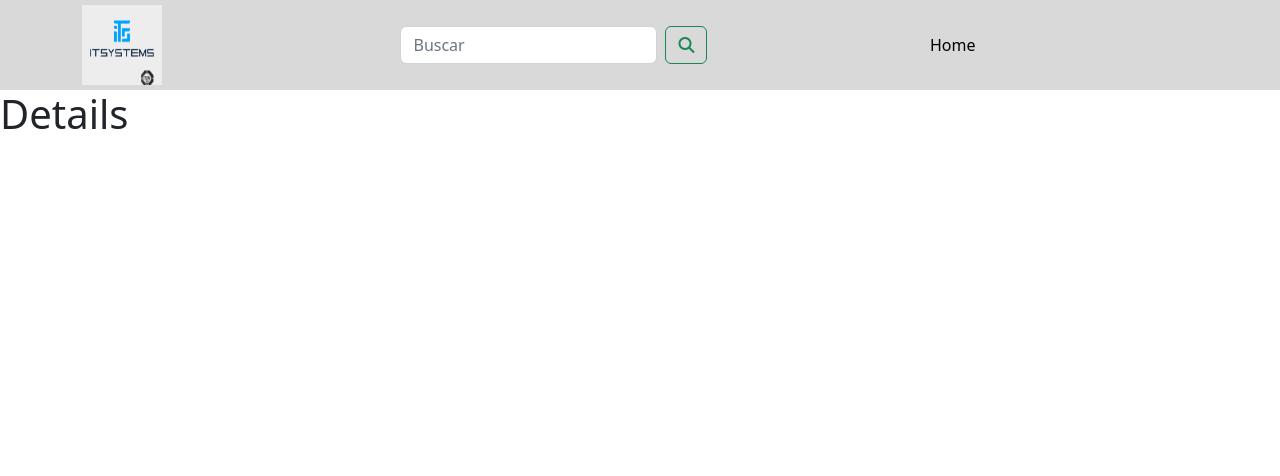
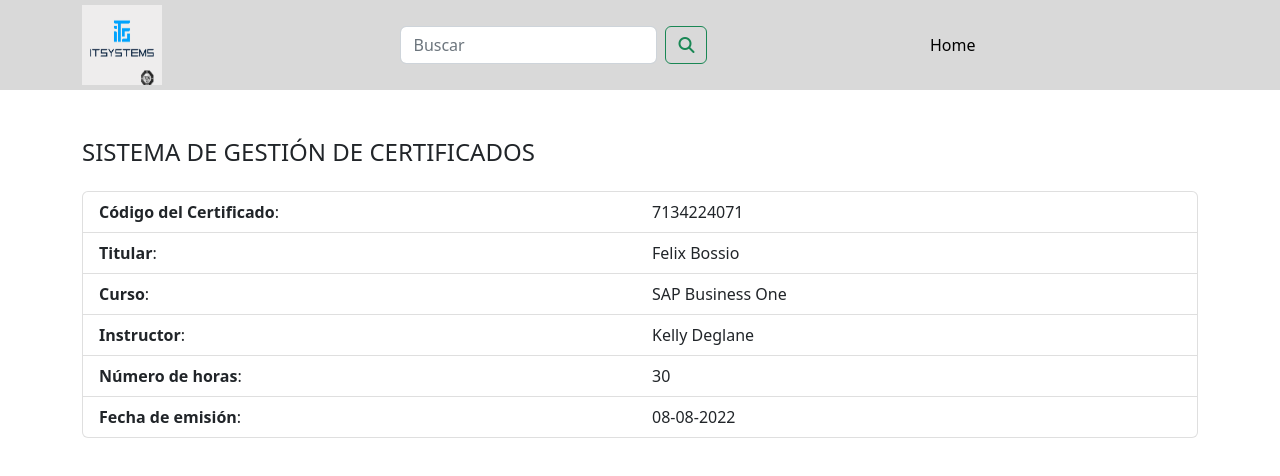
Before and after one commit to Fbossio/its-cert-ui, a React (Create React App) app: page /details/1 in a window 1280 px wide. Shown: the top 476 px of the page. Built offline with nearby package versions, Linux system fonts and the light colour scheme.

Commit message:
agregados detalles de certificado

```diff
--- /dev/null
+++ b/src/assets/css/listDetails.css
@@ -0,0 +1,3 @@
+.clave {
+    font-weight: bold;
+}
--- /dev/null
+++ b/src/components/ListDetails.js
@@ -0,0 +1,37 @@
+import React, { useState, useEffect } from "react";
+import Row from "react-bootstrap/Row";
+import Col from "react-bootstrap/Col";
+import ListGroup from "react-bootstrap/ListGroup";
+import certDetailMap from "../utils/listDetailsMap";
+import "../assets/css/listDetails.css";
+const data = require("../assets/data.json");
+
+const ListDetails = () => {
+  const [info, setInfo] = useState({});
+
+  useEffect(() => {
+    setInfo(data);
+    // eslint-disable-next-line react-hooks/exhaustive-deps
+  }, []);
+
+  const keys = Object.keys(info);
+
+  return (
+    <ListGroup>
+      {keys.map((x, idx) => (
+        <ListGroup.Item key={idx}>
+          <Row>
+            <Col>
+              <span className="clave">{certDetailMap[x]}</span>:
+            </Col>
+            <Col>
+              <span className="valor">{info[x]}</span>
+            </Col>
+          </Row>
+        </ListGroup.Item>
+      ))}
+    </ListGroup>
+  );
+};
+
+export default ListDetails;
--- a/src/pages/Details.js
+++ b/src/pages/Details.js
@@ -1,11 +1,16 @@
 import React from "react";
 import NavbarComponent from "../components/NavbarComponent";
+import Container from "react-bootstrap/Container";
+import ListDetails from "../components/ListDetails";
 
 const Details = () => {
   return (
     <div>
       <NavbarComponent />
-      <h1>Details</h1>
+      <Container className="py-5">
+        <h4 className="mb-4">SISTEMA DE GESTIÓN DE CERTIFICADOS</h4>
+        <ListDetails />
+      </Container>
     </div>
   );
 };
--- /dev/null
+++ b/src/utils/listDetailsMap.js
@@ -0,0 +1,10 @@
+const certDetailMap = {
+  id: "Código del Certificado",
+  titular: "Titular",
+  curso: "Curso",
+  instructor: "Instructor",
+  numero_horas: "Número de horas",
+  fecha_emision: "Fecha de emisión",
+};
+
+export default certDetailMap;
```
